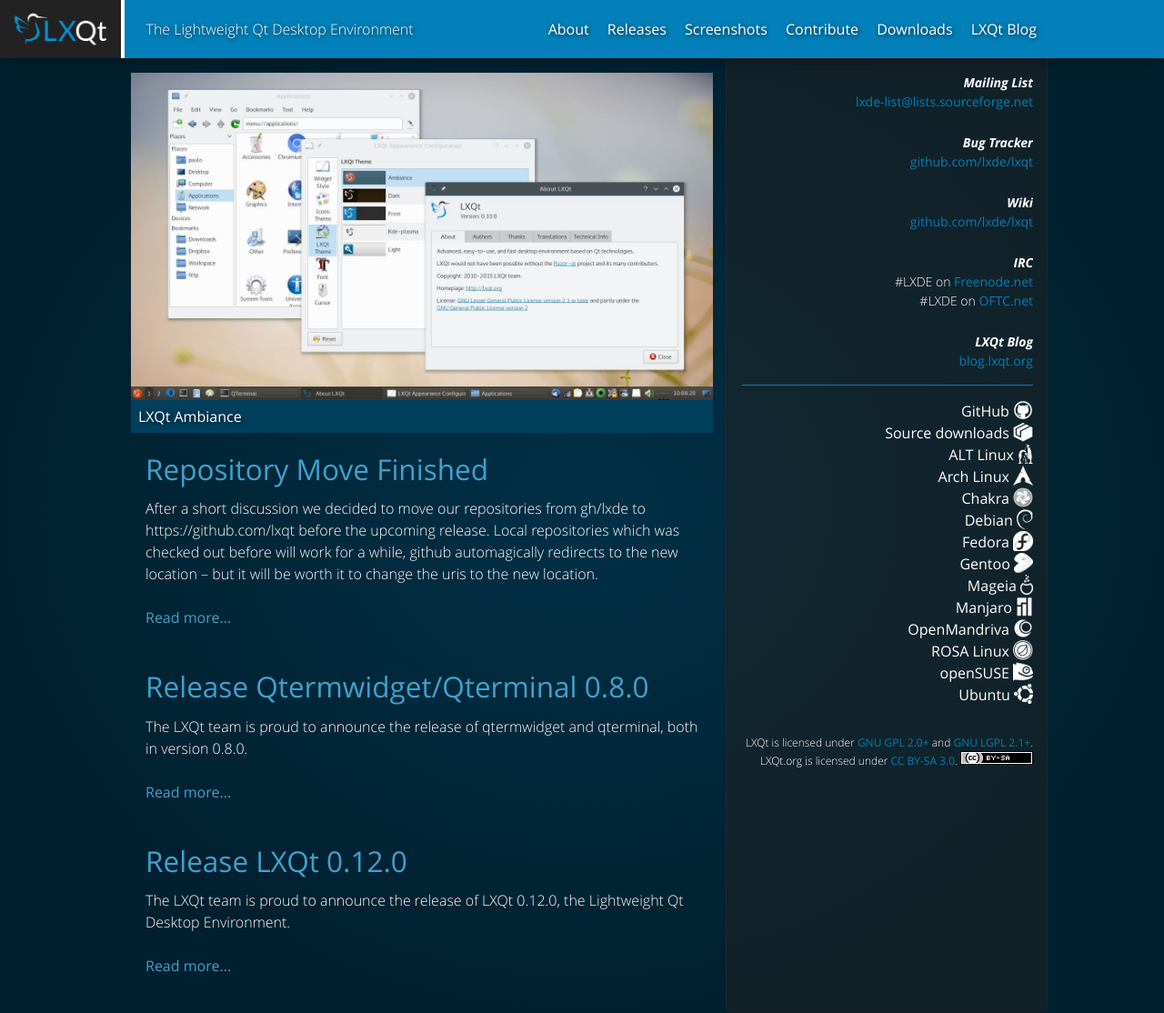
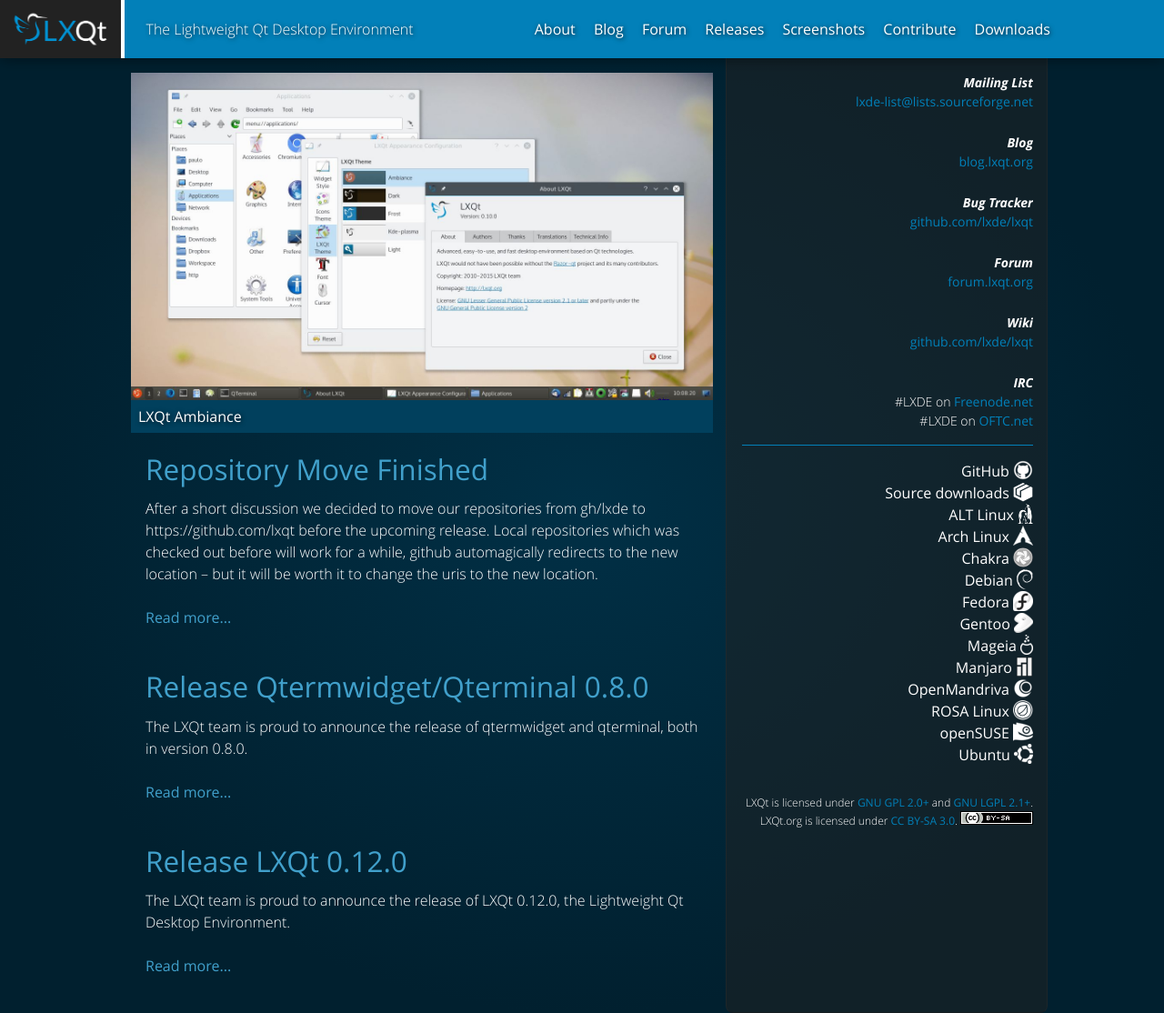
Before and after one commit to lxqt/lxqt.github.io, a Jekyll site: the page built from index.html, in a window 1280 px wide. Shown: the whole page at 91% size. Built offline with Jekyll 4.4.1, drawn with Linux system fonts in a browser that asks for light colours.

Commit message:
Added Blog and Forum

```diff
--- a/_includes/links.html
+++ b/_includes/links.html
@@ -16,10 +16,22 @@
                     </address>
                 </dd>
                 <dt>
+                    <p>Blog</p>
+                </dt>
+                <dd>
+                    <p><a href="https://blog.lxqt.org">blog.lxqt.org</a></p>
+                </dd>
+                <dt>
                     <p>Bug Tracker</p>
                 </dt>
                 <dd>
                     <p><a href="https://github.com/lxde/lxqt/issues">github.com/lxde/lxqt</a></p>
+                </dd>
+                <dt>
+                    <p>Forum</p>
+                </dt>
+                <dd>
+                    <p><a href="https://forum.lxqt.org">forum.lxqt.org</a></p>
                 </dd>
                 <dt>
                     <p>Wiki</p>
@@ -36,12 +48,6 @@
                 <dd>
                     <p>#LXDE on <a href="http://www.oftc.net/">OFTC.net</a></p>
                 </dd>
-                <dt>
-                    <p>LXQt Blog</p>
-                </dt>
-                <dd>
-                    <p><a href="http://blog.lxqt.org">blog.lxqt.org</a></p>
-                </dd>
             </dl>
         </main>
         <footer></footer>
--- a/_layouts/default.html
+++ b/_layouts/default.html
@@ -38,11 +38,12 @@
 					<main>
 						<ul>
 							<li><p><a href="/about/">About</a></p></li>
+							<li><p><a href="http://blog.lxqt.org">Blog</a></p></li>
+							<li><p><a href="http://forum.lxqt.org">Forum</a></p></li>
 							<li><p><a href="/releases/">Releases</a></p></li>
 							<li><p><a href="/screenshots/">Screenshots</a></p></li>
 							<li><p><a href="https://github.com/lxde/lxqt/blob/master/CONTRIBUTING.md">Contribute</a></p></li>
 							<li><p><a href="https://downloads.lxqt.org/current.html">Downloads</a></p></li>
-							<li><p><a href="http://blog.lxqt.org">LXQt Blog</a></p></li>
 						</ul>
 					</main>
 				</div>
```
